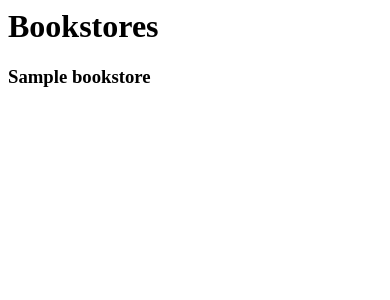
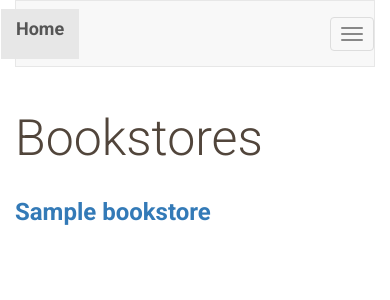
Before and after one commit to dan7sc/project04_build_an_item_catalog, a Flask app: page / in a window 390 px wide. Shown: the top 300 px of the page. Run offline with Flask 2, Linux system fonts and the light colour scheme; tables that the repository leaves empty hold one stand-in row (values such as "Sample post"); parts of the project's set-up code (start-up, migrations or seed data) failed here and were passed over; some libraries are stand-ins or nearby versions.

Commit message:
Add styles to publicBookstores template.

```diff
--- a/templates/publicBookstores.html
+++ b/templates/publicBookstores.html
@@ -1,10 +1,22 @@
-<html>
-<body>
-    <h1> Bookstores </h1>
+{% extends "main.html" %}
+{% block content %}
+{% include "navbar.html" %}
+
+	<div class="row">
+		<div class="col-sm-2"></div>
+		<div class="col-sm-10">
+		    <h1> Bookstores </h1>
+		</div>
+	</div>
 
     {% for bookstore in bookstores: %}
-        <h3>{{bookstore.name}}</h3>
+    	<div class="row">
+    		<div class="col-sm-1"></div>
+    		<div class="col-sm-11">
+		        <h3><a href={{ url_for('bookstoreCatalog', bookstore_id = bookstore.id) }}>{{bookstore.name}}</a></h3>
+		    </div>
+		</div>
     {% endfor %}
 
-</body>
-</html>
+
+{% endblock %}
```
